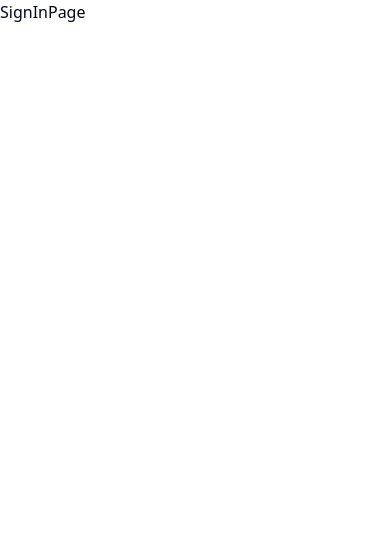
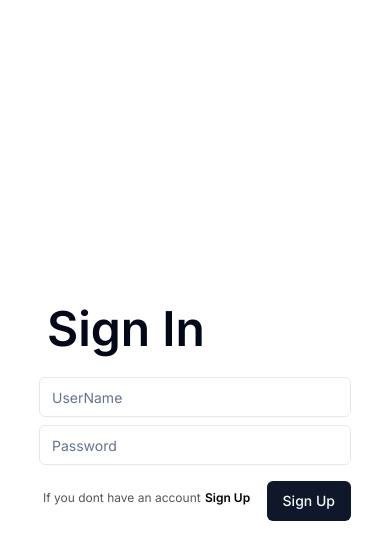
Before and after one commit to love-to-code108/todoApp, a React (Vite) app in the folder frontend/: page /signin in a window 390 px wide. Shown: the top 560 px of the page. Built offline with nearby package versions, Linux system fonts and the light colour scheme.

Commit message:
the sign In page for the mobile is done

```diff
--- a/frontend/src/pages/SignInPage.jsx
+++ b/frontend/src/pages/SignInPage.jsx
@@ -1,6 +1,87 @@
+import { Input } from "@/components/ui/input"
+import { Button } from "@/components/ui/button"
+import { Link } from "react-router-dom"
+
+
+
+
+
+
+
+
+
 
 export const SignInPage = () => {
-  return (
-    <div>SignInPage</div>
-  )
+
+
+
+
+
+
+
+
+
+
+
+
+
+
+
+
+
+
+
+    // THE FRONTEND
+    return (
+        <div className=" w-[100%] h-[100svh] flex justify-center items-center">
+
+
+
+            {/* THE WRAPPER */}
+            <div className=" font-inter w-[80%]">
+
+
+
+
+                {/* SIGN UP HEADING */}
+                <div className=" mb-6 ml-2">
+                    <h1 className=" font-inter text-5xl font-semibold">Sign In</h1>
+                </div>
+
+
+
+
+                {/* USERNAME INPUT */}
+                <div className="  mb-2">
+                    <Input id="userName" type="text" placeholder="UserName" />
+                </div>
+
+
+
+
+                {/* PASSWORD INPUT */}
+                <div className=" mb-4">
+                    <Input type="password" placeholder="Password" />
+
+                </div>
+
+
+
+                {/* SUBMIT BUTTON */}
+                <div className=" w-[100%] flex justify-end">
+                    <Button>Sign Up</Button>
+                </div>
+
+
+
+                {/* IF YOU ALREADY HAVE AN ACCOUNT SIGN UP  */}
+                <div className=" relative bottom-[2rem] left-1">
+                    <p className=" color-grey text-[12px]">If you dont have an account <Link className=" text-black font-semibold ml-[1px]">Sign Up</Link></p>
+                </div>
+
+            </div>
+
+
+        </div>
+    )
 }
--- a/frontend/src/pages/SignUpPage.jsx
+++ b/frontend/src/pages/SignUpPage.jsx
@@ -1,5 +1,6 @@
 import { Input } from "@/components/ui/input"
 import { Button } from "@/components/ui/button"
+import { Link } from "react-router-dom"
 
 
 
@@ -69,7 +70,7 @@ export const SignUpPage = () => {
 
                 {/* EMAIL INPUT */}
                 <div className=" mb-4">
-                    <Input type="email" placeholder="Email" className=" color-grey"/>
+                    <Input type="email" placeholder="Email" className=" color-grey" />
 
                 </div>
 
@@ -83,7 +84,7 @@ export const SignUpPage = () => {
 
                 {/* IF YOU ALREADY HAVE AN ACCOUNT SIGN IN  */}
                 <div className=" relative bottom-[2rem] left-1">
-                    <p className=" color-grey text-[12px]">If you already have an account <br /><span className=" text-black font-semibold relative bottom-[2px] right-[1px]">Sign In</span></p>
+                    <p className=" color-grey text-[12px]">If you already have an account <br /><Link className=" text-black font-semibold relative bottom-[2px] right-[1px]">Sign In</Link></p>
                 </div>
 
             </div>
```
